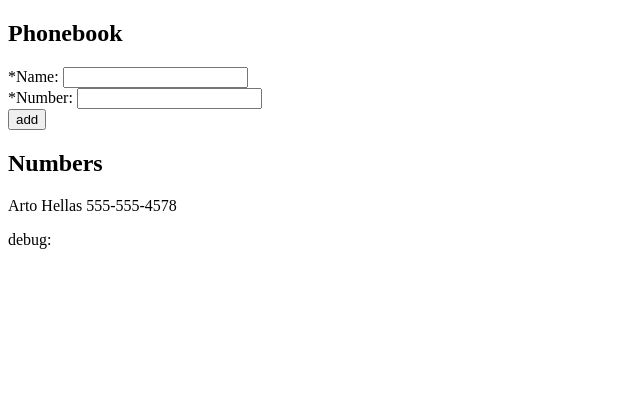
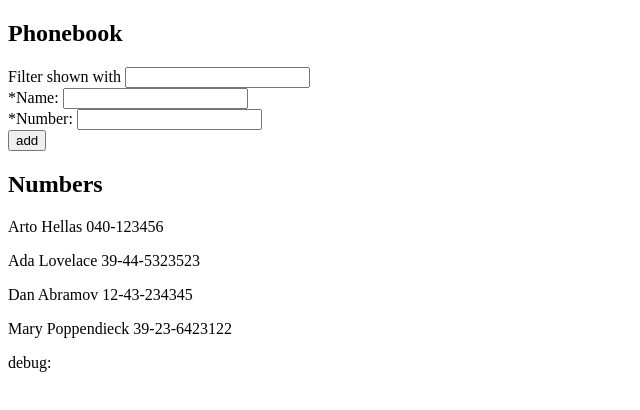
Before and after one commit to KPInc425/fso-part2, a React (Create React App) app in the folder phonebook/: page / in a window 1280 px wide. Shown: the top 410 px of the page, without its empty margins (0-640 px from the left). Built offline with nearby package versions, Linux system fonts and the light colour scheme.

Commit message:
Implement exercise 2.9 solution: Search Fuctionality

```diff
--- a/phonebook/src/App.js
+++ b/phonebook/src/App.js
@@ -2,12 +2,15 @@ import { useState } from 'react'
 
 const App = () => {
   const [persons, setPersons] = useState([
-    { name: 'Arto Hellas',
-      number: "555-555-4578"
-    }
+    { name: 'Arto Hellas', number: '040-123456', id: 1 },
+    { name: 'Ada Lovelace', number: '39-44-5323523', id: 2 },
+    { name: 'Dan Abramov', number: '12-43-234345', id: 3 },
+    { name: 'Mary Poppendieck', number: '39-23-6423122', id: 4 }
   ])
   const [newName, setNewName] = useState('');
   const [newNum, setNewNum] = useState('');
+  const [newFilter, setNewFilter] = useState('');
+  const [showAll, setShowAll] = useState(true);
 
   const handleNameChange = (e) => {
     console.log(e.target.value);
@@ -19,6 +22,33 @@ const App = () => {
     setNewNum(e.target.value);
   }
 
+  const handleFilterChange = (e) => {
+    console.log(e.target.value.length);
+    if (e.target.value.length > 0) {
+      setShowAll(false);
+      setNewFilter(e.target.value.toLowerCase());
+    } else {
+      setShowAll(true);
+      setNewFilter('');
+    }
+  }
+
+  const filterPersons = (persons) => {
+    let filteredPersons = persons.filter((person) => {
+    console.log(person);
+    console.log(person.name.slice(0, newFilter.length));
+
+    return person.name.slice(0, newFilter.length).toLowerCase() === newFilter;
+    })
+
+    return filteredPersons;
+
+  }
+
+  const personsToShow = showAll ? persons : persons.filter((person) => person.name.slice(0, newFilter.length).toLowerCase() === newFilter);
+  // const personsToShow = showAll ? persons : filterPersons(persons);
+  console.log(personsToShow);
+
   const addPerson = (e) => {
     e.preventDefault();
     if (newName === '' || newNum === '') {
@@ -28,14 +58,21 @@ const App = () => {
     if (persons.find((person) => person.name === newName)) {
       return alert(`${newName} is already in the phonebook`);
     }
-    const newPerson = { name: newName, number: newNum };
+    // Check if phonebook already contains number (Not sure this will work with a string)
+    if (persons.find((person) => person.number === newNum)) {
+      return alert(`${newNum} is already in the phonebook`);
+    }
+    const newPerson = { name: newName, number: newNum, id: persons.length + 1};
     return setPersons(persons.concat(newPerson));
 
   }
 
+
+
   return (
     <div>
       <h2>Phonebook</h2>
+      Filter shown with <input onChange={handleFilterChange}/>
       <form onSubmit={addPerson}>
         <div>
           *Name: <input onChange={handleNameChange}/>
@@ -48,7 +85,7 @@ const App = () => {
         </div>
       </form>
       <h2>Numbers</h2>
-      <Entries persons={ persons } />
+      <Entries persons={ personsToShow } />
       <div>debug: {newName}</div>
     </div>
   )
@@ -57,7 +94,7 @@ const App = () => {
 const Entries = ({ persons }) => {
   return (
     <div>
-      { persons.map((person) => <Entry key={person.name} name={person.name} number={ person.number } />) }
+      { persons.map((person) => <Entry key={person.id} name={person.name} number={ person.number } />) }
     </div>
   )
 }
```
